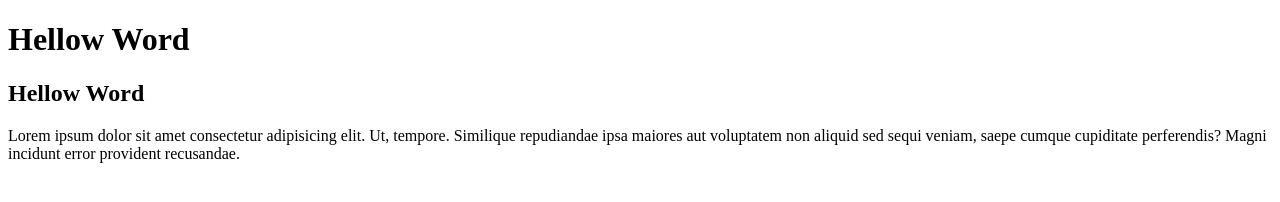
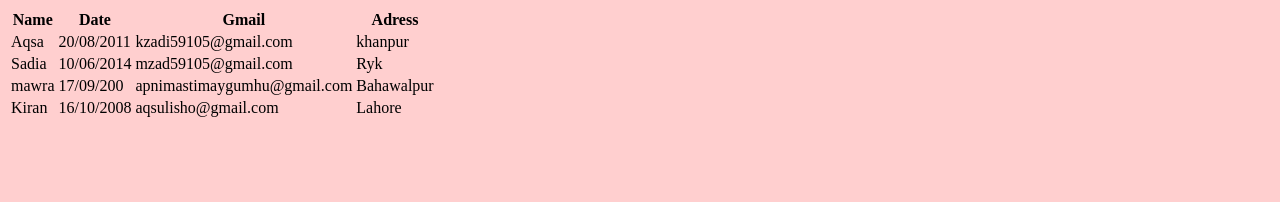
Before and after one commit to Engineeraqsu/Git.test, a plain HTML site: page index.html in a window 1280 px wide. Drawn offline with Linux system fonts and the light colour scheme.

Commit message:
second practice

```diff
--- a/index.html
+++ b/index.html
@@ -4,10 +4,51 @@
 	<meta charset="utf-8">
 	<meta name="viewport" content="width=device-width, initial-scale=1">
 	<title></title>
-	<link rel="stylesheet" type="text/css" href="">
-<body>
-	<h1>Hellow Word</h1>
-	<h2>Hellow Word</h2>
-	<p>Lorem ipsum dolor sit amet consectetur adipisicing elit. Ut, tempore. Similique repudiandae ipsa maiores aut voluptatem non aliquid sed sequi veniam, saepe cumque cupiditate perferendis? Magni incidunt error provident recusandae.</p>
+	<link rel="stylesheet" type="text/css" href="index.css">
+	</head>
+<body style="background-color: rgb(255, 207, 207);">
+
+	<table >
+		<thead>
+			<tr>
+			<th>Name</th>
+			<th>Date</th>
+			<th>Gmail</th>
+			<th>Adress</th>
+		</tr>
+	</thead>
+		<tbody>
+			<tr>
+				<td>Aqsa</td>
+				<td>20/08/2011</td>
+				<td>kzadi59105@gmail.com</td>
+				<td>khanpur</td>
+			</tr>
+			<tr>
+				<td>Sadia</td>
+				<td>10/06/2014</td>
+				<td>mzad59105@gmail.com</td>
+				<td>Ryk</td>
+			</tr>
+			<tr>
+				<td>mawra</td>
+				<td>17/09/200</td>
+				<td>apnimastimaygumhu@gmail.com</td>
+				<td>Bahawalpur</td>
+			</tr>
+			<tr>
+				<td>Kiran</td>
+				<td>16/10/2008</td>
+				<td>aqsulisho@gmail.com</td>
+				<td>Lahore</td>
+			</tr>
+
+		</tbody>
+		<tfoot>
+
+		</tfoot>
+		<script src="index.js"></script>
+	</table>
+
 </body>
 </html>
--- /dev/null
+++ b/index.js
@@ -0,0 +1,44 @@
+
+
+
+var obj = {
+    Name: "Aqsa",
+    Age: "19",
+    City: "khanpur",
+}
+console.log(obj["Age"])
+console.log(obj["Name"])
+console.log(obj["City"])
+console.log(obj)
+
+
+
+var array =[
+   { Name: "Aqsa",Age: "19", City: "Ryk"},
+   { Name: "Alisha",Age: "20", City: "sdk"},
+    {Name: "Misty",Age: "18", City: "khanpur"},
+    {Name: "Iqra",Age: "23", City: "sajha"},
+]
+console.log(array)
+console.log(array["2"])
+console.log(array["1"])
+console.log(array["0"])
+console.log(array["3"])
+
+
+for ( var i = 0; i<=array.length; i++){
+    console.log(array[i])
+}
+
+for ( var i = 0; i<=3; i++){
+    console.log(array[i])
+}
+for ( var i = 0; i<=2; i++){
+    console.log(array[i])
+}
+for ( var i = 0; i<=1; i++){
+    console.log(array[i])
+}
+for ( var i = 0; i<=0; i++){
+    console.log(array[i])
+}
```
Also changed, not shown: index.css (added).
